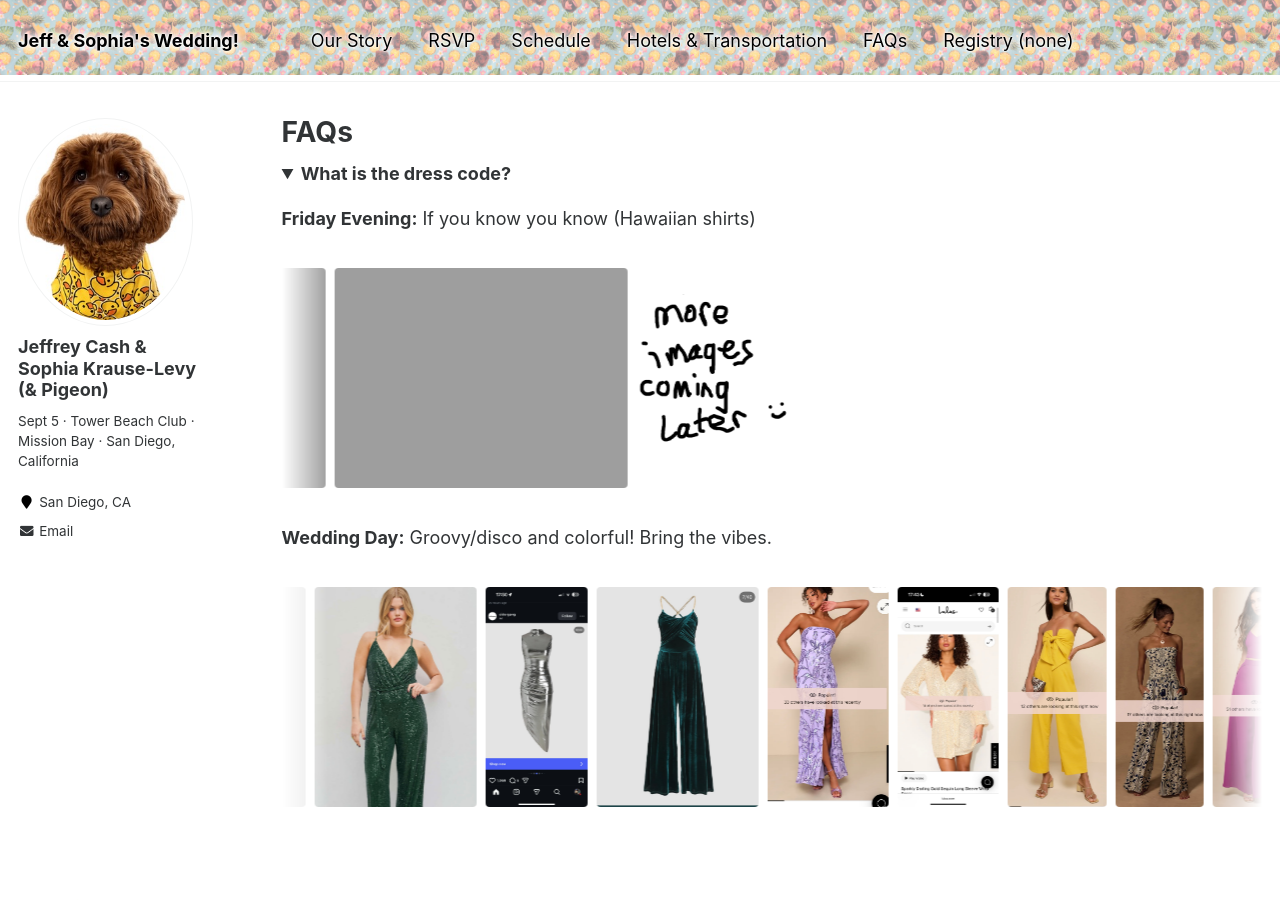
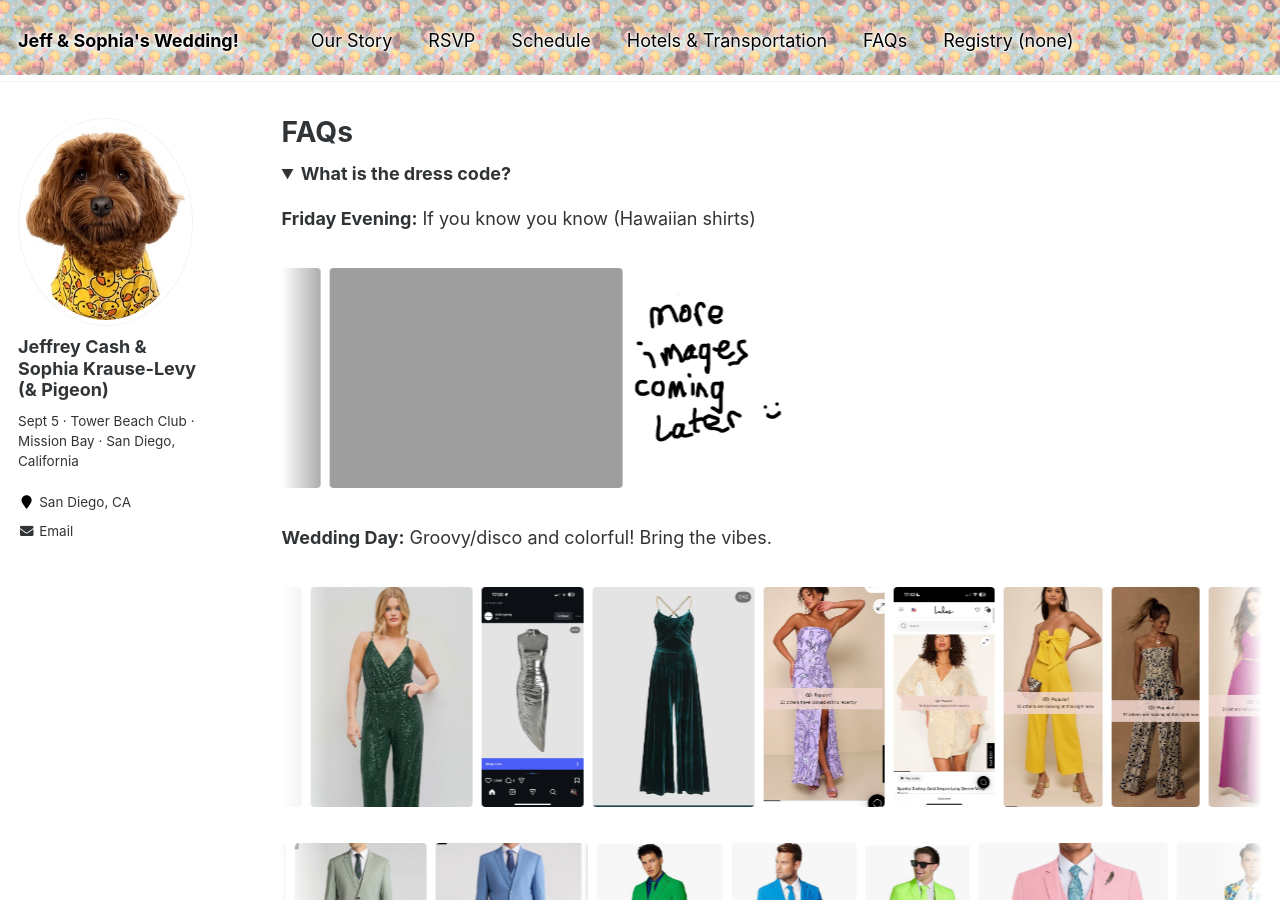
Before and after one commit to duckduckpigeon/duckduckpigeon.github.io, a Jekyll site: the page built from _pages/faq.md, in a window 1280 px wide and 900 px high. Built offline with Jekyll 4.4.1, drawn with Linux system fonts in a browser that asks for light colours.

Commit message:
update faqs

```diff
--- a/_pages/faq.md
+++ b/_pages/faq.md
@@ -80,6 +80,31 @@ gallery_saturday:
   - image_path: dress_22.jpg
     url: dress_22.jpg
     alt: "Dress inspiration"
+gallery_saturday_men:
+  - image_path: suit_1.jpg
+    url: suit_1.jpg
+    alt: "Suit inspiration"
+  - image_path: suit_2.jpg
+    url: suit_2.jpg
+    alt: "Suit inspiration"
+  - image_path: suit_3.jpg
+    url: suit_3.jpg
+    alt: "Suit inspiration"
+  - image_path: suit_4.jpg
+    url: suit_4.jpg
+    alt: "Suit inspiration"
+  - image_path: suit_5.jpg
+    url: suit_5.jpg
+    alt: "Suit inspiration"
+  - image_path: suit_6.jpg
+    url: suit_6.jpg
+    alt: "Suit inspiration"
+  - image_path: suit_7.jpg
+    url: suit_7.jpg
+    alt: "Suit inspiration"
+  - image_path: suit_8.jpg
+    url: suit_8.jpg
+    alt: "Suit inspiration"
 ---
 
 <details open>
@@ -90,6 +115,7 @@ gallery_saturday:
 
   <p><b>Wedding Day:</b> Groovy/disco and colorful! Bring the vibes.</p>
   {% include gallery id="gallery_saturday" class="scroll-gallery" %}
+  {% include gallery id="gallery_saturday_men" class="scroll-gallery" %}
 
 </details>
 <br>
```
